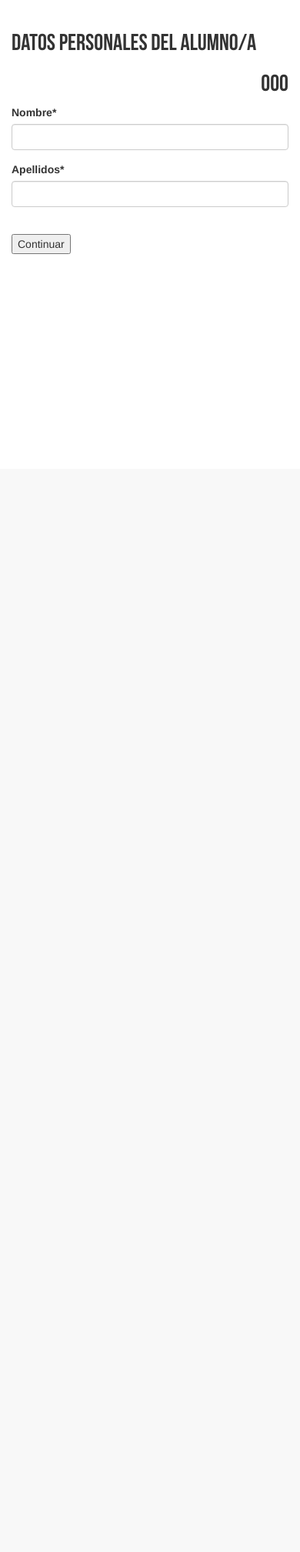
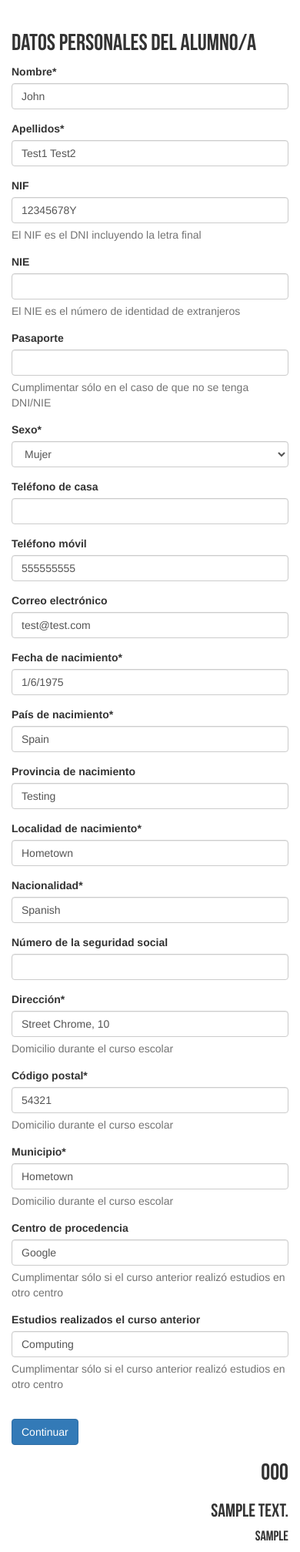
Before and after one commit to iespuertodelacruz/matricula, a Django app: page /m/000/ in a window 390 px wide. Shown: the part 235-2251 px from the top of the page at 77% size. Before the commit the page ends 565 px from the top, so only its background shows below. Run offline with Django 3.2, Linux system fonts and the light colour scheme; tables that the repository leaves empty hold one stand-in row (values such as "Sample post"); some libraries are stand-ins or nearby versions.

Commit message:
Finished student form

```diff
--- a/bower.json
+++ b/bower.json
@@ -16,6 +16,8 @@
     "tests"
   ],
   "dependencies": {
-    "bootstrap": "^3.3.7"
+    "bootstrap": "^3.3.7",
+    "jquery": "^3.2.1",
+    "jquery-ui": "^1.12.1"
   }
 }
--- /dev/null
+++ b/common/static/js/custom.js
@@ -0,0 +1,23 @@
+// Generated by CoffeeScript 1.10.0
+var init_datepickers, prevent_close_window;
+
+$(function() {
+  init_datepickers();
+  return prevent_close_window();
+});
+
+init_datepickers = function() {
+  return $(".datepicker").datepicker({
+    changeMonth: true,
+    changeYear: true,
+    yearRange: "1960:2015"
+  });
+};
+
+prevent_close_window = function() {
+  return window.onbeforeunload = function() {
+    if (prevent_exit) {
+      return "You have attempted to leave this page. Are you sure?";
+    }
+  };
+};
--- a/common/templates/base.html
+++ b/common/templates/base.html
@@ -3,6 +3,7 @@
 <html>
     <head>
         <link rel="stylesheet" href="{% static 'bower_components/bootstrap/dist/css/bootstrap.min.css' %}">
+        <link rel="stylesheet" href="{% static 'bower_components/jquery-ui/themes/base/jquery-ui.min.css' %}">
         <link rel="stylesheet" href="{% static 'css/custom.css' %}">
     </head>
 
@@ -28,4 +29,13 @@
             {% endblock %}
         </div>
     </body>
+
+    <script src="{% static 'bower_components/jquery/dist/jquery.min.js' %}"></script>
+    <script src="{% static 'bower_components/jquery-ui/jquery-ui.min.js' %}"></script>
+    <script src="{% static 'bower_components/jquery-ui/ui/i18n/datepicker-es.js' %}"></script>
+    <script src="{% static 'js/custom.js' %}"></script>
+
+    <script>
+        prevent_exit = {{ prevent_exit }};
+    </script>
 </html>
--- /dev/null
+++ b/core/formfields.py
@@ -0,0 +1,37 @@
+from django import forms
+from django.core.exceptions import ValidationError
+import re
+
+
+class AlphaField(forms.CharField):
+    def to_python(self, value):
+        return value.upper()
+
+
+class NifField(forms.CharField):
+    def to_python(self, value):
+        return value.strip().upper()
+
+    def validate(self, value):
+        if value and not re.match("^(\d{8}[A-Z])$", value):
+            raise ValidationError("{} no es un NIF válido".format(value))
+
+
+class NieField(forms.CharField):
+    def to_python(self, value):
+        return value.strip().upper()
+
+    def validate(self, value):
+        if value and not re.match("^[A-Z]\d{7}[A-Z]$", value):
+            raise ValidationError("{} no es un NIE válido".format(value))
+
+
+class NumericField(forms.CharField):
+    def to_python(self, value):
+        return value.strip()
+
+    def validate(self, value):
+        if value and not re.match("^\d+$", value):
+            raise ValidationError(
+                "{} no es un valor válido para este campo".format(value)
+            )
--- a/core/forms.py
+++ b/core/forms.py
@@ -1,6 +1,126 @@
 from django import forms
+from .formfields import NifField, NieField, AlphaField, NumericField
+
+GENDER_CHOICES = (
+    ("H", "Hombre"),
+    ("M", "Mujer")
+)
 
 
 class StudentForm(forms.Form):
-    name = forms.CharField(label="Nombre", max_length=128)
-    surname = forms.CharField(label="Apellidos", max_length=256)
+    name = AlphaField(
+        label="Nombre",
+        max_length=128,
+    )
+    surname = AlphaField(
+        label="Apellidos",
+        max_length=256
+    )
+    nif = NifField(
+        label="NIF",
+        max_length=32,
+        required=False,
+        help_text="El NIF es el DNI incluyendo la letra final",
+    )
+    nie = NieField(
+        label="NIE",
+        max_length=32,
+        required=False,
+        help_text="El NIE es el número de identidad de extranjeros"
+    )
+    passport = forms.CharField(
+        label="Pasaporte",
+        max_length=32,
+        required=False,
+        help_text="Cumplimentar sólo en el caso de que no se tenga DNI/NIE"
+    )
+    gender = forms.ChoiceField(
+        label="Sexo",
+        choices=GENDER_CHOICES
+    )
+    home_phone = NumericField(
+        max_length=16,
+        label="Teléfono de casa",
+        required=False
+    )
+    mobile_phone = NumericField(
+        max_length=16,
+        label="Teléfono móvil",
+        required=False
+    )
+    email = forms.EmailField(
+        label="Correo electrónico",
+        required=False
+    )
+    birth_date = forms.DateField(
+        label="Fecha de nacimiento",
+        required=True,
+        widget=forms.TextInput(attrs={"class": "datepicker"})
+    )
+    birth_country = AlphaField(
+        label="País de nacimiento",
+        max_length=128,
+        initial="España"
+    )
+    birth_province = AlphaField(
+        label="Provincia de nacimiento",
+        max_length=128,
+        required=False,
+        initial="Santa Cruz de Tenerife"
+    )
+    birth_town = AlphaField(
+        label="Localidad de nacimiento",
+        max_length=128,
+        initial="Puerto de la Cruz"
+    )
+    nationality = AlphaField(
+        label="Nacionalidad",
+        max_length=64,
+        initial="Española"
+    )
+    social_security_number = NumericField(
+        label="Número de la seguridad social",
+        max_length=32,
+        required=False
+    )
+    address = AlphaField(
+        label="Dirección",
+        max_length=128,
+        help_text="Domicilio durante el curso escolar"
+    )
+    zipcode = forms.CharField(
+        label="Código postal",
+        max_length=16,
+        help_text="Domicilio durante el curso escolar",
+        initial="38400"
+    )
+    hometown = AlphaField(
+        label="Municipio",
+        help_text="Domicilio durante el curso escolar",
+        initial="Puerto de la Cruz"
+    )
+    lastyear_institution = AlphaField(
+        label="Centro de procedencia",
+        max_length=256,
+        help_text="Cumplimentar sólo si el curso anterior realizó estudios en "
+                  "otro centro",
+        required=False
+    )
+    lastyear_studies = AlphaField(
+        label="Estudios realizados el curso anterior",
+        max_length=256,
+        help_text="Cumplimentar sólo si el curso anterior realizó estudios en "
+                  "otro centro",
+        required=False
+    )
+
+    def clean(self):
+        cleaned_data = super(StudentForm, self).clean()
+        nif = cleaned_data.get("nif")
+        nie = cleaned_data.get("nie")
+        passport = cleaned_data.get("passport")
+
+        if (not nif) and (not nie) and (not passport):
+            raise forms.ValidationError(
+                "Debe especificar NIF, NIE ó Pasaporte"
+            )
--- a/core/templates/student.html
+++ b/core/templates/student.html
@@ -7,20 +7,17 @@
 <div class="row">
     <div class="col-md-6">
         <h2>Datos personales del alumno/a</h2>
-    </div>
-    <div class="col-md-6 text-right">
-        <h2>{{ edulevel.code }}</h2>
-    </div>
-</div>
-
-<div class="row">
-    <div class="col-md-6">
         <form action="." method="post">
             {% csrf_token %}
             {{ form|crispy }}
 
-            <br><input type="submit" value="Continuar"/>
+            <br><button type="submit" class="btn btn-primary">Continuar</button>
         </form>
+    </div>
+    <div class="col-md-6 text-right">
+        <h2>{{ edulevel.code }}</h2>
+        <h3>{{ edulevel.description }}</h3>
+        <h4>{{ edulevel.law }}</h4>
     </div>
 </div>
 
--- a/core/views.py
+++ b/core/views.py
@@ -2,6 +2,7 @@ from django.shortcuts import render
 from django.http import HttpResponseRedirect
 from .forms import StudentForm
 from .models import EduLevel
+import json
 
 
 def index(request):
@@ -17,15 +18,39 @@ def student(request, edulevel_code):
     if request.method == "POST":
         form = StudentForm(request.POST)
         if form.is_valid():
-            return HttpResponseRedirect("/thanks/")
+            print(json.dumps(form.cleaned_data))
+            return HttpResponseRedirect("/academic/")
     else:
-        form = StudentForm()
+        data = {
+            "name": "John",
+            "surname": "Test1 Test2",
+            "nif": "12345678Y",
+            "nie": "",
+            "passport": "",
+            "gender": "M",
+            "home_phone": "",
+            "mobile_phone": "555555555",
+            "email": "test@test.com",
+            "birth_date": "1/6/1975",
+            "birth_country": "Spain",
+            "birth_province": "Testing",
+            "birth_town": "Hometown",
+            "nationality": "Spanish",
+            "social_security_number": "",
+            "address": "Street Chrome, 10",
+            "zipcode": "54321",
+            "hometown": "Hometown",
+            "lastyear_institution": "Google",
+            "lastyear_studies": "Computing"
+        }
+        form = StudentForm(data)
 
     return render(
         request,
         "student.html",
         {
             "form": form,
-            "edulevel": EduLevel.objects.get(code=edulevel_code)
+            "edulevel": EduLevel.objects.get(code=edulevel_code),
+            "prevent_exit": "true"
         }
     )
```
Also changed, not shown: 1 other file.
